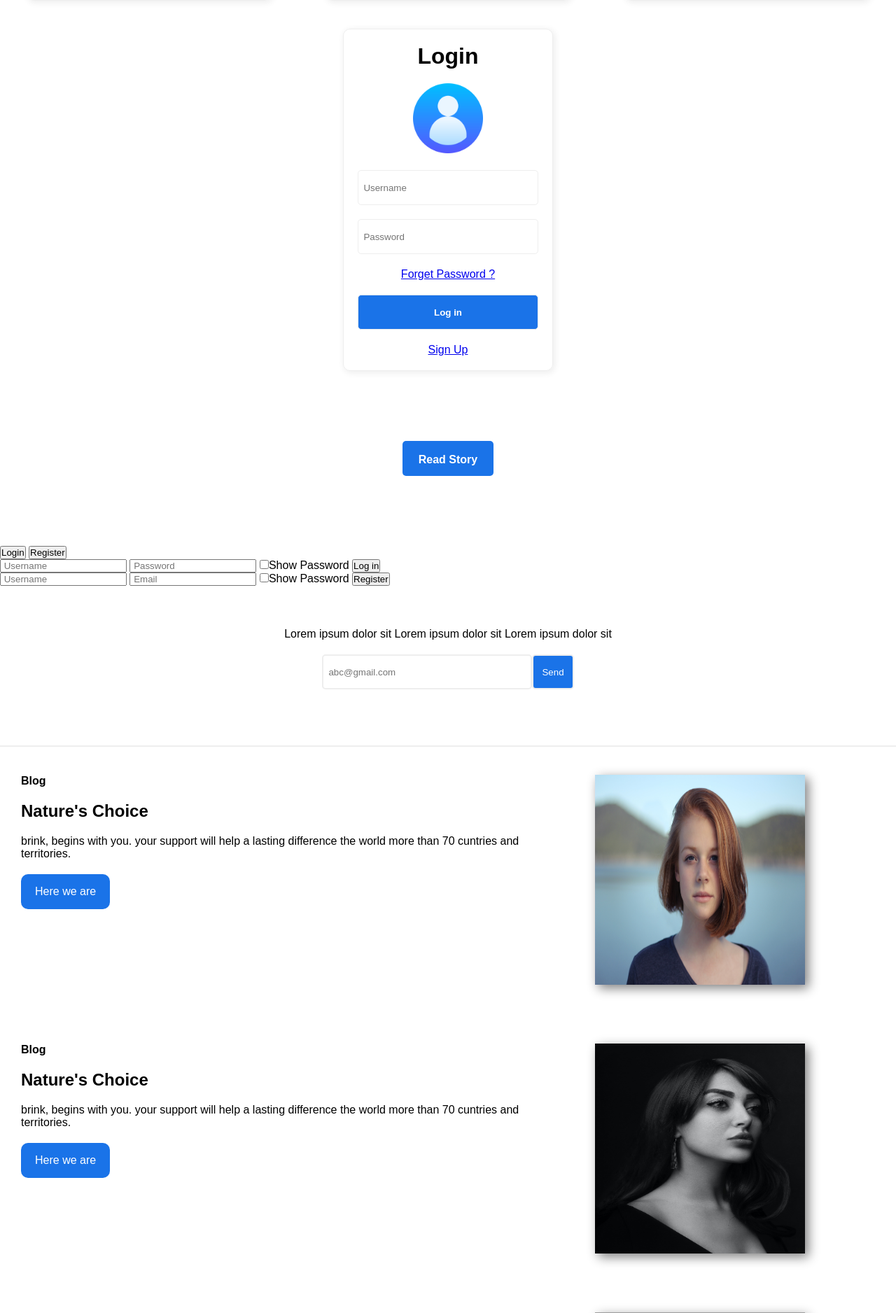
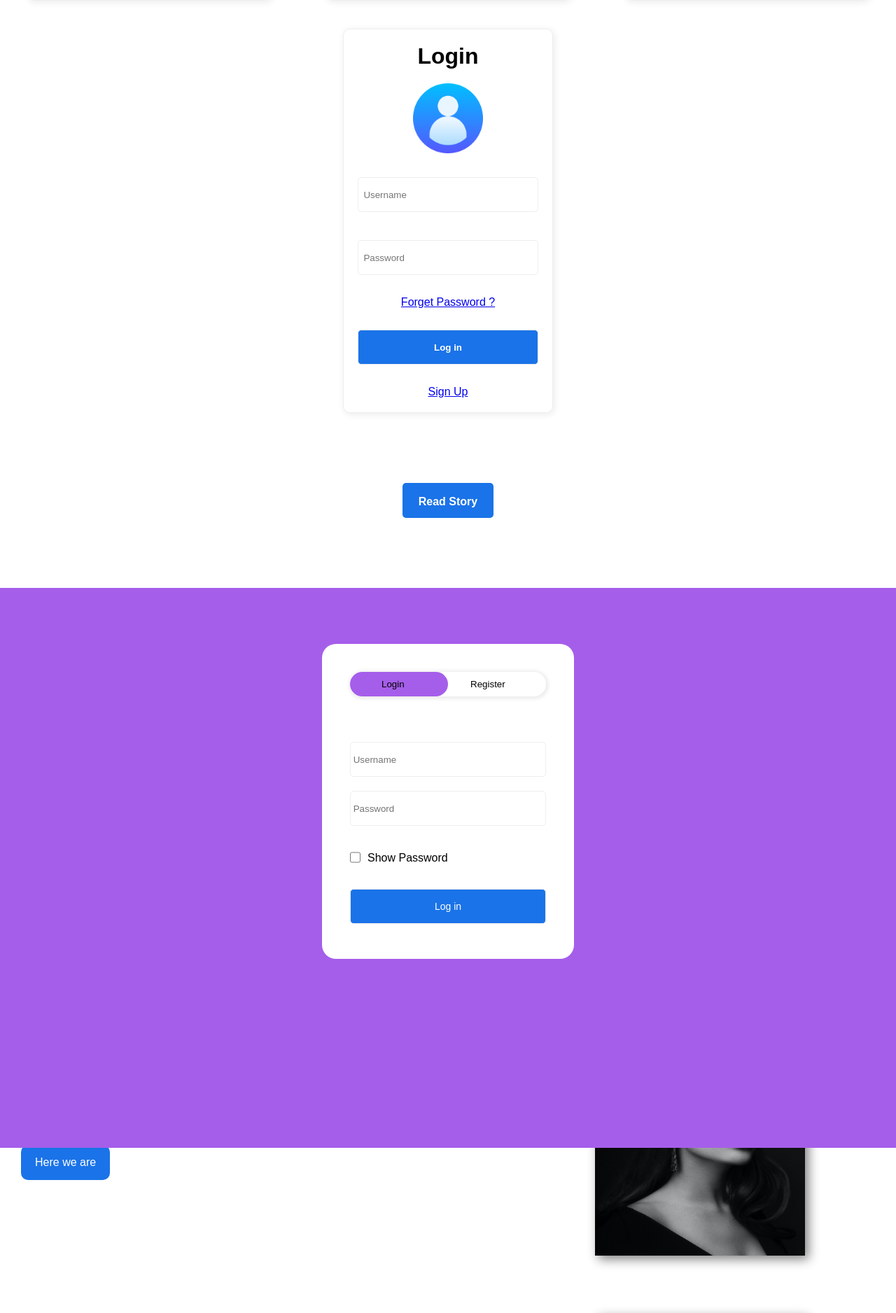
Before and after one commit to Avkr2021/Super-market, a PHP site: page / in a window 1280 px wide. Shown: the part 2026-3902 px from the top of the page at 70% size. Run offline with PHP 8.4, Linux system fonts and the light colour scheme; some libraries are stand-ins or nearby versions; grey boxes are pictures that could not be loaded.

Commit message:
Update style.css

```diff
--- a/style.css
+++ b/style.css
@@ -352,6 +352,100 @@ header nav ul a:hover {
   display: none;
 }
 
+.apple {
+  width: 100%;
+  height: 100%;
+  background: #a55eea;
+  position: absolute;
+}
+
+.toto {
+  width: 360px;
+  height: 450px;
+  background: #ffff;
+  margin: 80px auto;
+  border-radius: 20px;
+  position: relative;
+  padding: 20px;
+  overflow: hidden;
+}
+
+.three {
+  position: relative;
+  width: 280px;
+  margin: 20px auto;
+  box-shadow: 1px 1px 5px 3px #eee;
+  border-radius: 20px;
+}
+
+#back {
+  background: #a55eea;
+  height: 100%;
+  width: 140px;
+  border-radius: 20px;
+  position: absolute;
+  transition: 0.5s;
+}
+
+.togglee {
+  padding: 10px 45px;
+  background: transparent;
+  position: relative;
+  cursor: pointer;
+  border: 0px;
+  outline: none;
+}
+
+.form-group {
+  position: absolute;
+  top: 120px;
+  width: 280px;
+  margin: 10px auto;
+  transition: 0.5s;
+}
+
+input {
+  border: 1px solid #eee;
+  width: 100%;
+  height: 50px;
+  margin: 10px auto;
+  outline: none;
+  border-radius: 5px;
+}
+
+input:focus {
+  box-shadow: 0px 0px 0px 2px rgba(26, 115, 232, 0.5);
+}
+
+.check {
+  width: 15px;
+}
+
+span {
+  bottom: 95px;
+  position: absolute;
+  padding: 0px 10px;
+}
+
+.check:focus {
+  box-shadow: none;
+}
+
+.sub {
+  background: #1a73e8;
+  color: white;
+  font-size: 14px;
+  border-radius: 5px;
+}
+
+#logiin {
+  left: 40px;
+}
+
+#regisster {
+  left: 400px;
+}
+
 @media screen and (max-width: 600px) {
     .box5 .c1 {
      Width: 300px;
```
